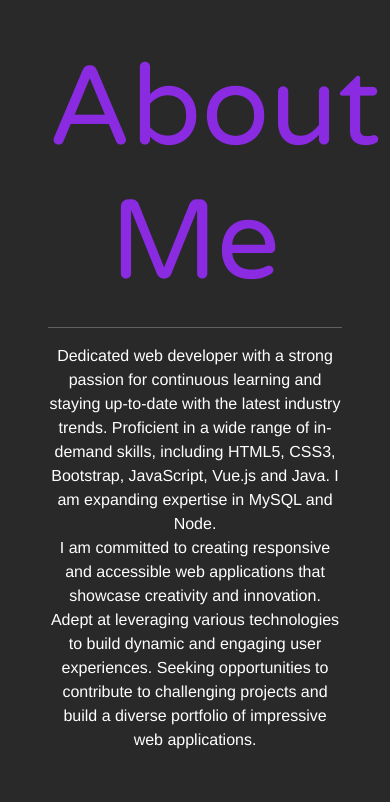
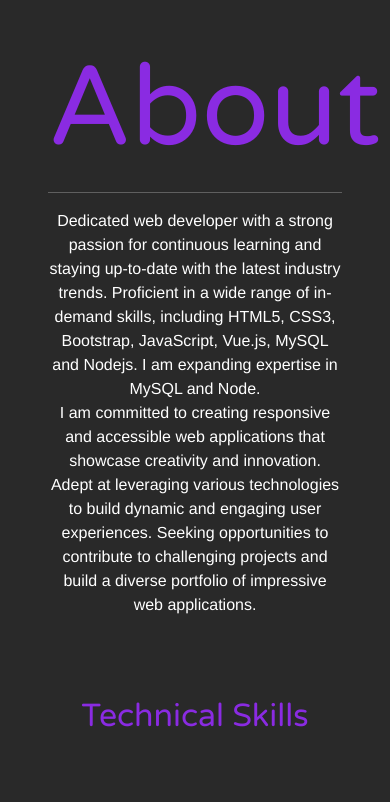
Before and after one commit to ayesha8221/Vue_EOMP, a Vue app: page /about in a window 390 px wide. Shown: the part 432-1234 px from the top of the page. Built offline with nearby package versions, Linux system fonts and the light colour scheme.

Commit message:
dont lie

```diff
--- a/package.json
+++ b/package.json
@@ -4,9 +4,11 @@
   "private": true,
   "scripts": {
     "serve": "vue-cli-service serve",
-    "build": "vue-cli-service build"
+    "build": "vue-cli-service build",
+    "type": "module"
   },
   "dependencies": {
+    "body-parser": "^1.20.2",
     "core-js": "^3.8.3",
     "vue": "^3.2.13",
     "vue-router": "^4.0.3",
@@ -16,6 +18,6 @@
     "@vue/cli-plugin-babel": "~5.0.0",
     "@vue/cli-plugin-router": "~5.0.0",
     "@vue/cli-plugin-vuex": "~5.0.0",
-    "@vue/cli-service": "~5.0.0"
+    "@vue/cli-service": "^5.0.8"
   }
 }
--- a/src/views/AboutView.vue
+++ b/src/views/AboutView.vue
@@ -10,16 +10,17 @@
           />
         </div>
         <div class="col-md-8 p-5">
-          <h1 class="about-heading">About Me</h1>
+          <h1 class="about-heading">About</h1>
           <hr>
           <p>
-Dedicated web developer with a strong passion for continuous learning and staying up-to-date with the latest industry trends. Proficient in a wide range of in-demand skills, including HTML5, CSS3, Bootstrap, JavaScript, Vue.js and Java. I am expanding expertise in MySQL and Node.
+Dedicated web developer with a strong passion for continuous learning and staying up-to-date with the latest industry trends.
+Proficient in a wide range of in-demand skills, including HTML5, CSS3, Bootstrap, JavaScript, Vue.js, MySQL and Nodejs. I am expanding expertise in MySQL and Node.
 <p>I am committed to creating responsive and accessible web applications that showcase creativity and innovation.
  Adept at leveraging various technologies to build dynamic and engaging user experiences. Seeking opportunities to contribute to challenging projects and build a diverse portfolio of impressive web applications.</p>
           </p>
         </div>
           <h2 class="skills-heading p-3">Technical Skills</h2>
-          <div class="container d-inline-block justify-content center align-items-center">
+          <div class="container d-inline-block justify-content center">
             <div class="row p-5">
                <div class="col-md-2 p-1">
                   <img class="vuejs" src="https://i.postimg.cc/KcfsXSQ0/vue-js-icon.png" alt="VueJs">
@@ -36,9 +37,9 @@ Dedicated web developer with a strong passion for continuous learning and stayin
                    <div class="col-md-2 p-1">
                     <img src="https://i.postimg.cc/Zq8VVrX9/721671.png" alt="Javascript">
               </div>
-                   <div class="col-md-2 p-1">
+                   <!-- <div class="col-md-2 p-1">
                     <img src="https://i.postimg.cc/XJZ0zN6B/152760.png" alt="Java">
-              </div>
+              </div> -->
                       </div>
               </div>
             </div>
```
Also changed, not shown: jsconfig.json (line endings or trailing spaces), 1 other file (tests, documents, lock files or other folders).
